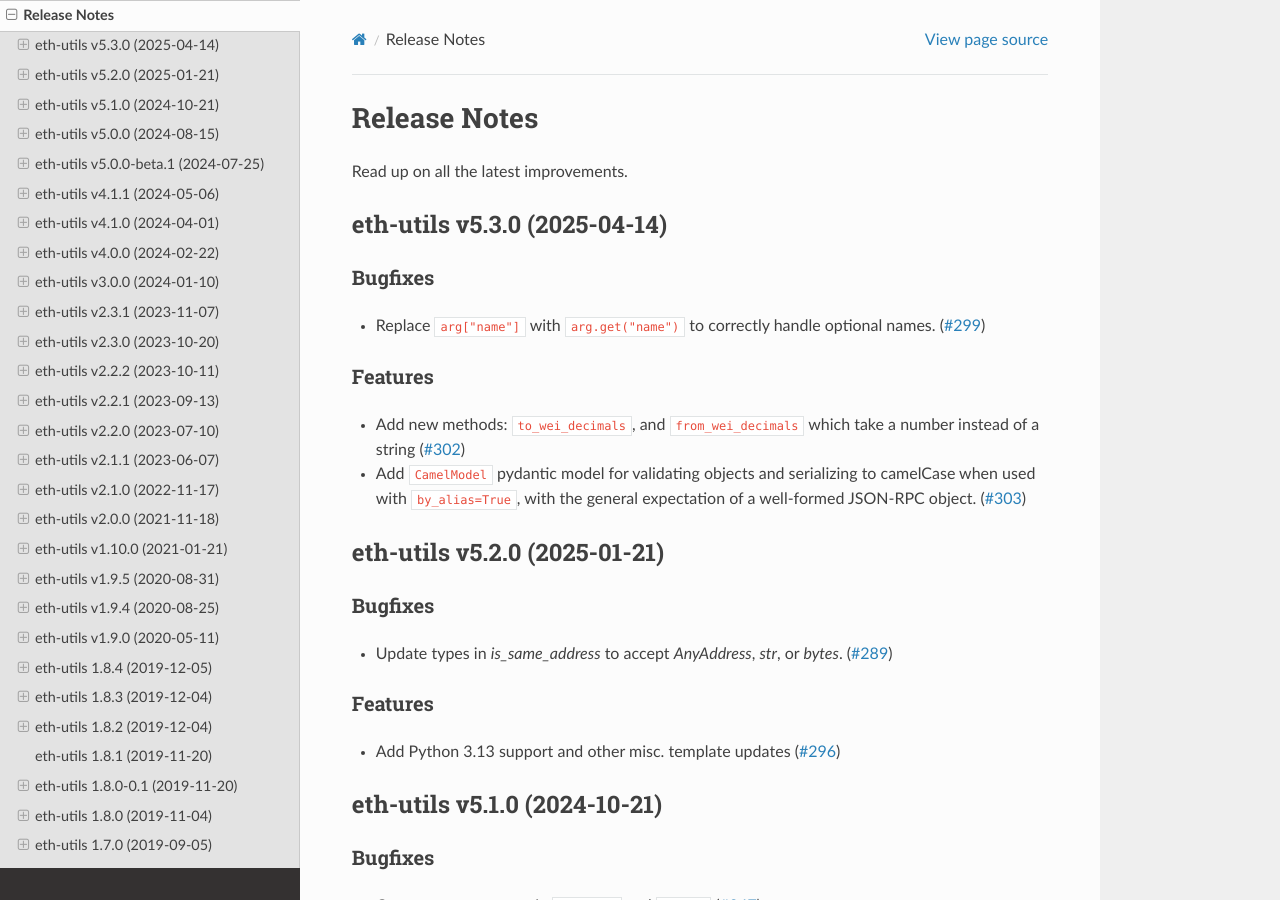
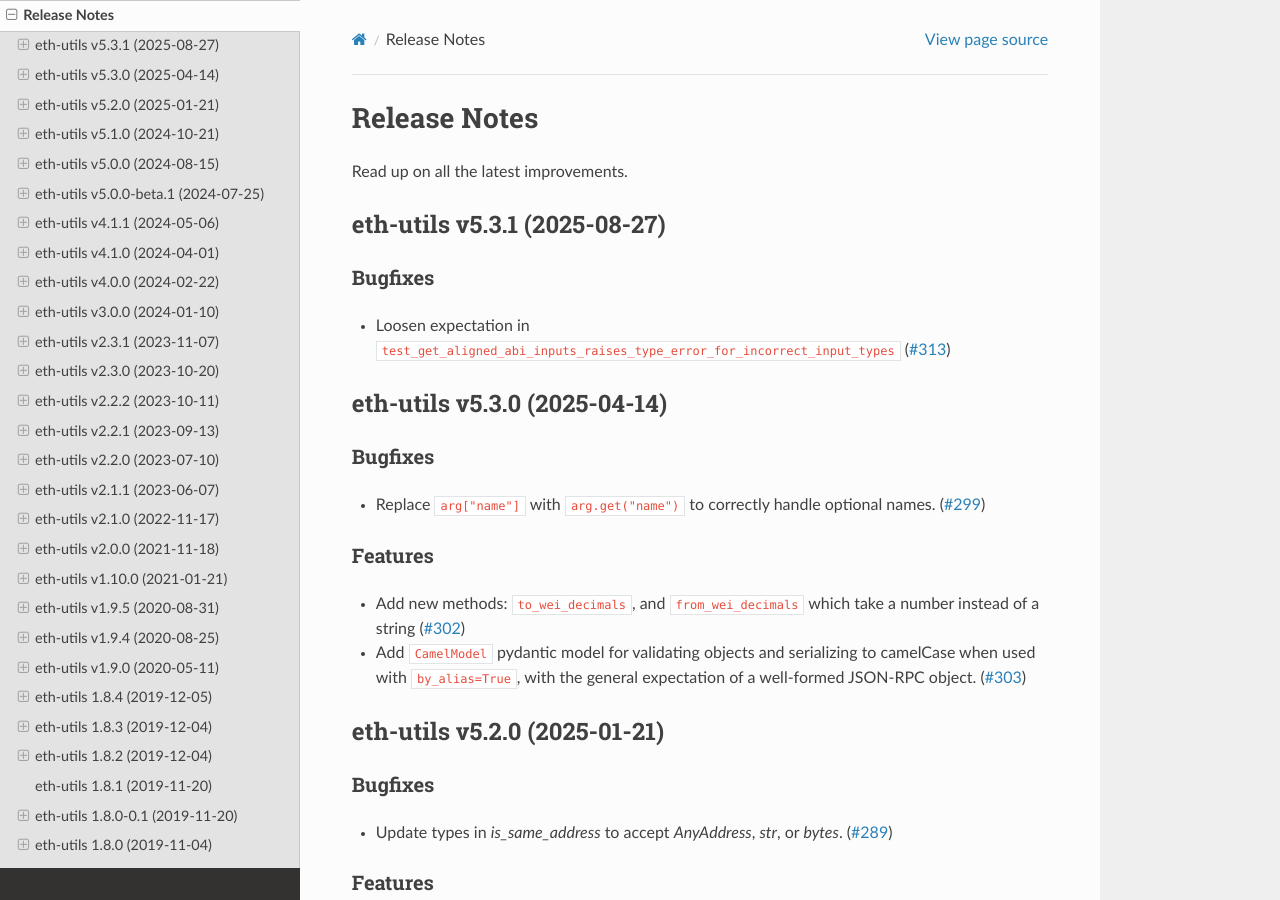
Before and after one commit to ethereum/eth-utils, a Sphinx documentation site: the page built from docs/release_notes.rst, in a window 1280 px wide and 900 px high. Built offline with Sphinx 7.4.7 and the Read the Docs theme 3.1.0, drawn with Linux system fonts in a browser that asks for light colours.

Commit message:
Compile release notes for v5.3.1

```diff
--- a/docs/release_notes.rst
+++ b/docs/release_notes.rst
@@ -4,6 +4,15 @@ Release Notes
 Read up on all the latest improvements.
 
 .. towncrier release notes start
+
+eth-utils v5.3.1 (2025-08-27)
+-----------------------------
+
+Bugfixes
+~~~~~~~~
+
+- Loosen expectation in ``test_get_aligned_abi_inputs_raises_type_error_for_incorrect_input_types`` (`#313 <https://github.com/ethereum/eth-utils/issues/313>`__)
+
 
 eth-utils v5.3.0 (2025-04-14)
 -----------------------------
--- a/newsfragments/313.bugfix.rst
+++ /dev/null
@@ -1 +0,0 @@
-Loosen expectation in ``test_get_aligned_abi_inputs_raises_type_error_for_incorrect_input_types``
```
